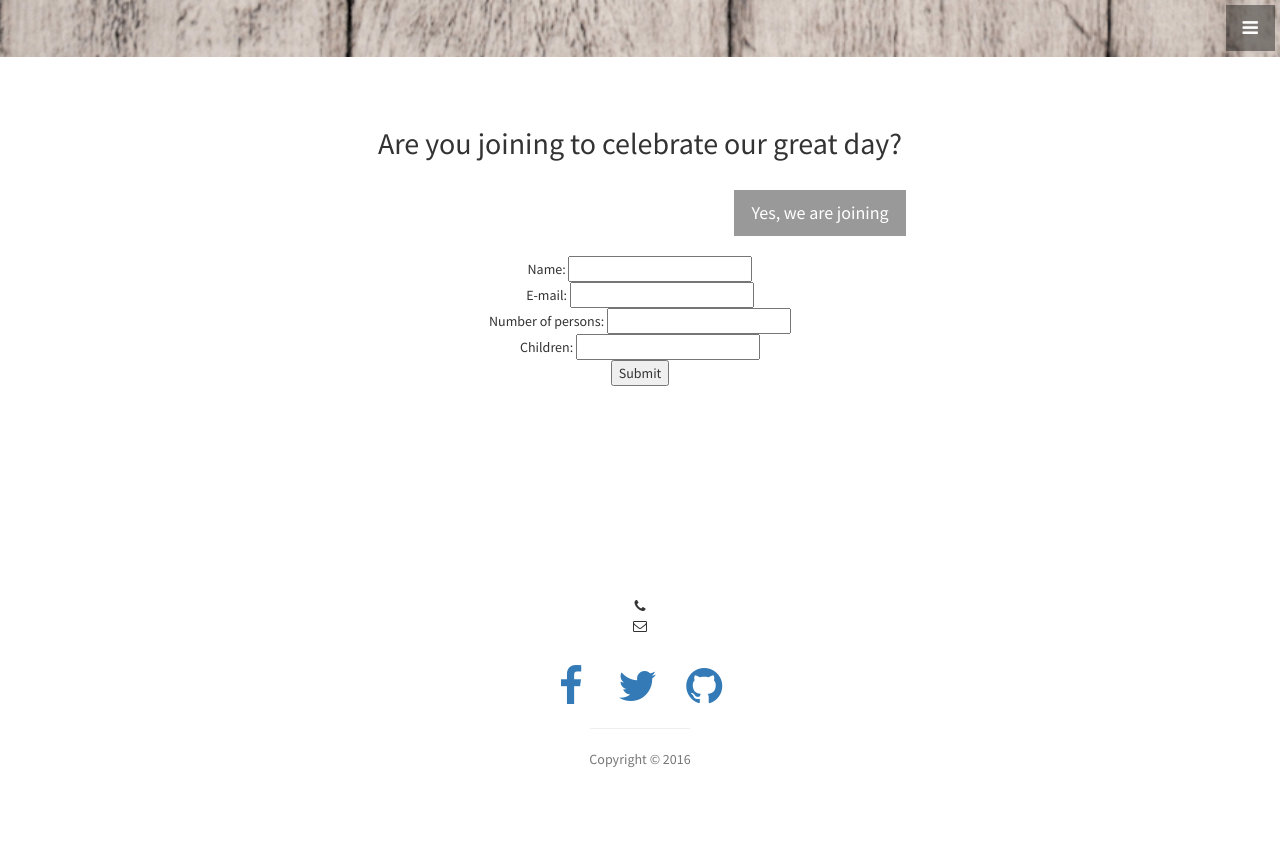
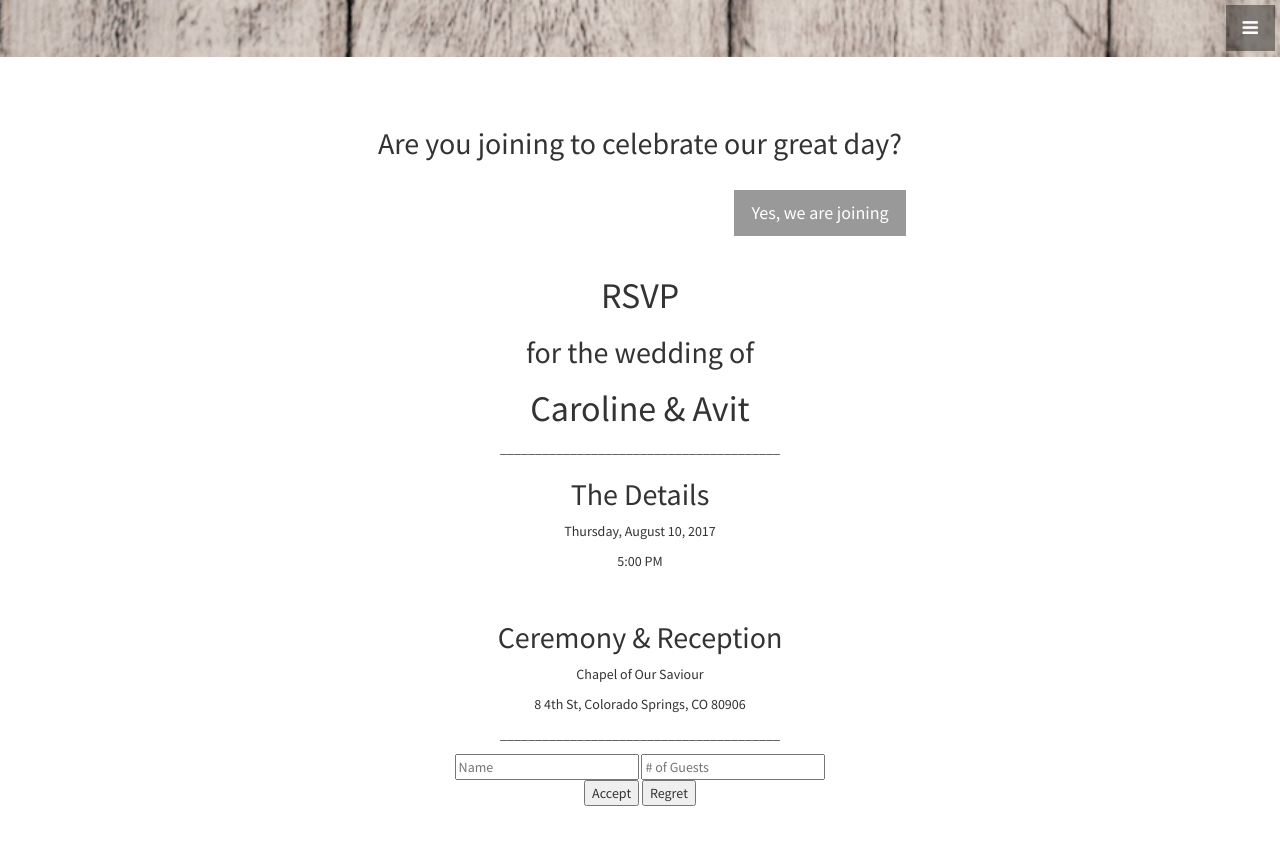
Before and after one commit to MonchiLin/carowedavit.github.io, a Jekyll site: the page built from index.html, in a window 1280 px wide and 900 px high, scrolled down 843 px. Shown: the top 845 px of the window. Built offline with Jekyll 4.4.1, drawn with Linux system fonts in a browser that asks for light colours.

Commit message:
rsvp form added

```diff
--- a/_includes/about.html
+++ b/_includes/about.html
@@ -6,13 +6,30 @@
         <br>
         <center> <a href="mailto:avit.bhowmik@su.se" class="btn btn-dark btn-lg">Yes, we are joining</a> </center>
         <br>
-        <form action="mailto:avit.bhowmik@su.se">
-        Name: <input type="text" name="name"><br>
-        E-mail: <input type="email" name="e-mail"><br>
-        Number of persons: <input type="number" name="persons"><br>
-        Children: <input type="number" name="children"><br>
-        <input type="submit" value="Submit">
-        </form>
+        <body>
+  <div class="top">
+  </div>
+  <div class="form">
+    <div class ="info">
+    <h1>RSVP</h1>
+    <h2>for the wedding of</h2>
+    <h1>Caroline & Avit</h1>
+      <p class= "line">________________________________________</p>
+      <h2>The Details</h2>
+      <p>Thursday, August 10, 2017</p>
+      <p>5:00 PM</p>
+      <br>
+      <h2>Ceremony & Reception</h2>
+      <p>Chapel of Our Saviour</p>
+      <p>8 4th St, Colorado Springs, CO 80906</p>
+           <p class= "line">________________________________________</p>
+    <input type="text" placeholder="Name">
+    <input type="number" placeholder="# of Guests">
+    </div>
+    <button class ="accept">Accept</button>
+    <button class ="regret">Regret</button>
+  </div>
+</body>
       </div>
     </div>
     <!-- /.row -->
```
